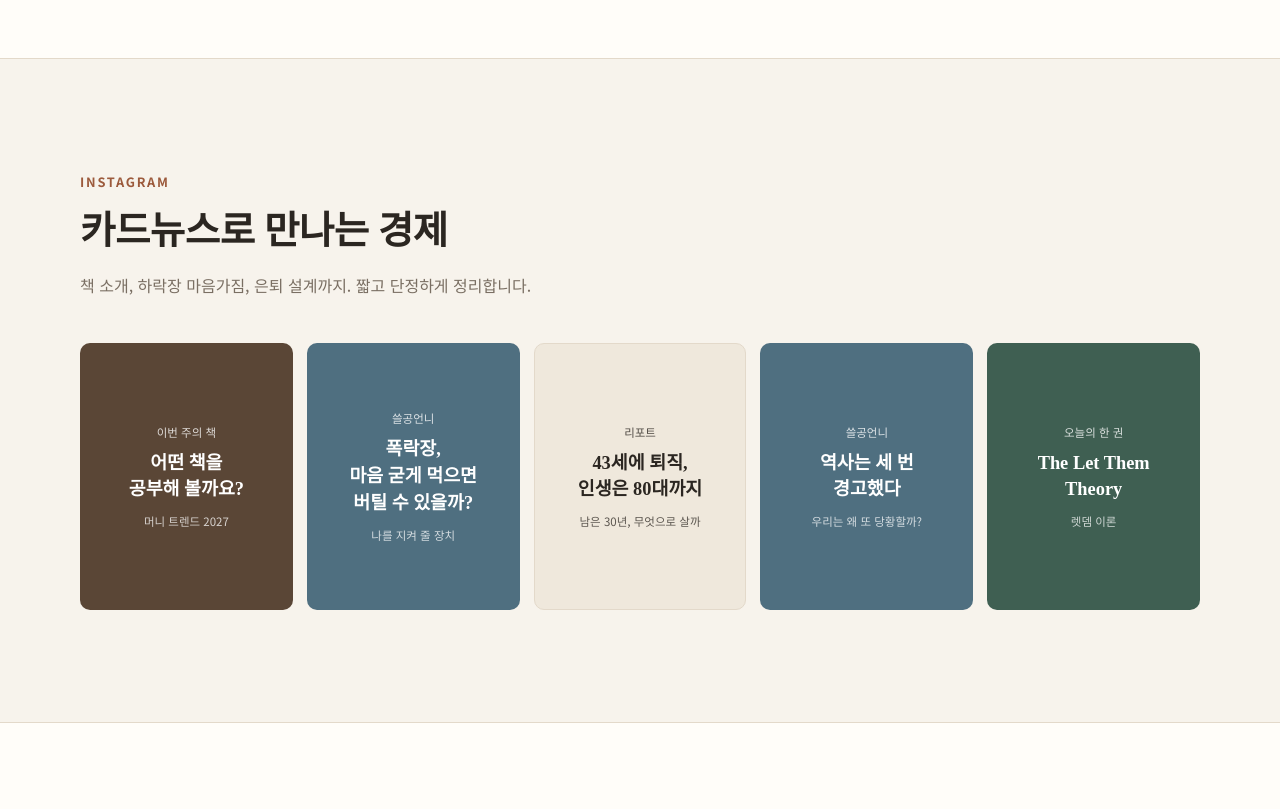
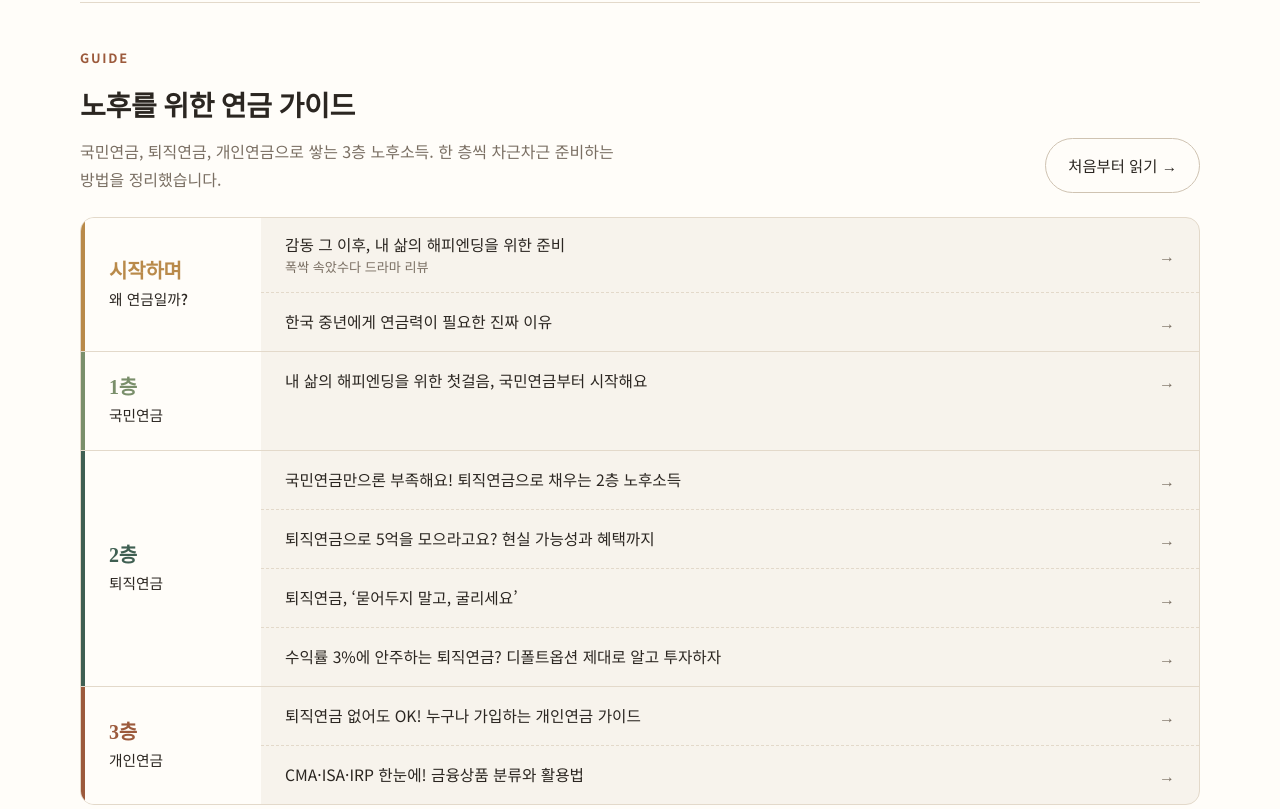
Before and after one commit to passion-econclass/passion-econclass.github.io, a plain HTML site: page index.html in a window 1280 px wide. Shown: the part 5780-6589 px from the top of the page. Drawn offline with Linux system fonts and the light colour scheme.

Commit message:
Add pension guide posts to blog section
Co-Authored-By: Claude Opus 5.5 <noreply@anthropic.com>
Claude-Session: https://claude.ai/code/session_01WZcmb3VYy9mxJHMmbQcmGU

```diff
--- a/index.html
+++ b/index.html
@@ -181,6 +181,22 @@ section.alt{background:var(--paper);border-block:1px solid var(--line)}
 .note-card h4{font-size:1.05rem;line-height:1.45}
 .note-card p{font-size:.88rem;color:var(--muted);line-height:1.6}
 @media (max-width:640px){.note-card{display:grid;grid-template-columns:auto 1fr;column-gap:16px}.note-no{grid-row:1/3;align-self:center}}
+
+/* pension */
+.tiers{border:1px solid var(--line);border-radius:var(--radius);overflow:hidden;background:var(--bg)}
+.tier{display:grid;grid-template-columns:180px 1fr}
+.tier+.tier{border-top:1px solid var(--line)}
+.tier-label{display:flex;flex-direction:column;justify-content:center;gap:2px;padding:22px 24px;border-left:4px solid var(--t);background:var(--paper)}
+.tier-label b{font-size:1.25rem;color:var(--t);line-height:1.3}
+.tier-label span{font-size:.92rem;color:var(--ink);font-weight:500}
+.tier-links{display:flex;flex-direction:column}
+.tier-links a{display:flex;justify-content:space-between;align-items:center;gap:16px;padding:15px 24px;transition:background .2s}
+.tier-links a+a{border-top:1px dashed var(--line)}
+.tier-links a:hover{background:var(--sand)}
+.tier-links span{color:var(--ink);font-size:.98rem;line-height:1.55}
+.tier-links small{display:block;color:var(--muted);font-size:.82rem}
+.tier-links i{font-style:normal;color:var(--muted)}
+@media (max-width:640px){.tier{grid-template-columns:1fr}.tier-label{flex-direction:row;align-items:baseline;gap:10px;padding:14px 18px;border-left:0;border-top:3px solid var(--t)}.tier-links a{padding:14px 18px}}
 
 /* instagram */
 .igrow{display:grid;grid-template-columns:repeat(5,1fr);gap:14px}
@@ -397,6 +413,47 @@ footer a:hover{color:var(--ink)}
       <a class="note-card" href="https://blog.naver.com/passionchoi55/223903570688" target="_blank" rel="noopener"><span class="note-no">#5</span><h4 class="serif">물가와 인플레이션</h4><p>완벽 정리</p></a>
       </div>
     </div>
+    <div class="series pension reveal">
+      <div class="series-head">
+        <div>
+          <span class="label">GUIDE</span>
+          <h3 class="serif">노후를 위한 연금 가이드</h3>
+          <p>국민연금, 퇴직연금, 개인연금으로 쌓는 3층 노후소득. 한 층씩 차근차근 준비하는 방법을 정리했습니다.</p>
+        </div>
+        <a class="btn btn-line" href="https://blog.naver.com/passionchoi55/223819389481" target="_blank" rel="noopener">처음부터 읽기 →</a>
+      </div>
+      <div class="tiers">
+        <div class="tier" style="--t:var(--gold)">
+          <div class="tier-label"><b class="serif">시작하며</b><span>왜 연금일까?</span></div>
+          <div class="tier-links">
+            <a href="https://blog.naver.com/passionchoi55/223819389481" target="_blank" rel="noopener"><span>감동 그 이후, 내 삶의 해피엔딩을 위한 준비<small>폭싹 속았수다 드라마 리뷰</small></span><i>→</i></a>
+            <a href="https://blog.naver.com/passionchoi55/223837774823" target="_blank" rel="noopener"><span>한국 중년에게 연금력이 필요한 진짜 이유</span><i>→</i></a>
+          </div>
+        </div>
+        <div class="tier" style="--t:#7a8f6b">
+          <div class="tier-label"><b class="serif">1층</b><span>국민연금</span></div>
+          <div class="tier-links">
+            <a href="https://blog.naver.com/passionchoi55/223820940681" target="_blank" rel="noopener"><span>내 삶의 해피엔딩을 위한 첫걸음, 국민연금부터 시작해요</span><i>→</i></a>
+          </div>
+        </div>
+        <div class="tier" style="--t:var(--green)">
+          <div class="tier-label"><b class="serif">2층</b><span>퇴직연금</span></div>
+          <div class="tier-links">
+            <a href="https://blog.naver.com/passionchoi55/223825003322" target="_blank" rel="noopener"><span>국민연금만으론 부족해요! 퇴직연금으로 채우는 2층 노후소득</span><i>→</i></a>
+            <a href="https://blog.naver.com/passionchoi55/223826231061" target="_blank" rel="noopener"><span>퇴직연금으로 5억을 모으라고요? 현실 가능성과 혜택까지</span><i>→</i></a>
+            <a href="https://blog.naver.com/passionchoi55/223829741413" target="_blank" rel="noopener"><span>퇴직연금, ‘묻어두지 말고, 굴리세요’</span><i>→</i></a>
+            <a href="https://blog.naver.com/passionchoi55/223845974507" target="_blank" rel="noopener"><span>수익률 3%에 안주하는 퇴직연금? 디폴트옵션 제대로 알고 투자하자</span><i>→</i></a>
+          </div>
+        </div>
+        <div class="tier" style="--t:var(--accent)">
+          <div class="tier-label"><b class="serif">3층</b><span>개인연금</span></div>
+          <div class="tier-links">
+            <a href="https://blog.naver.com/passionchoi55/223833974623" target="_blank" rel="noopener"><span>퇴직연금 없어도 OK! 누구나 가입하는 개인연금 가이드</span><i>→</i></a>
+            <a href="https://blog.naver.com/passionchoi55/223857814016" target="_blank" rel="noopener"><span>CMA·ISA·IRP 한눈에! 금융상품 분류와 활용법</span><i>→</i></a>
+          </div>
+        </div>
+      </div>
+    </div>
   </div>
 </section>
 
```
